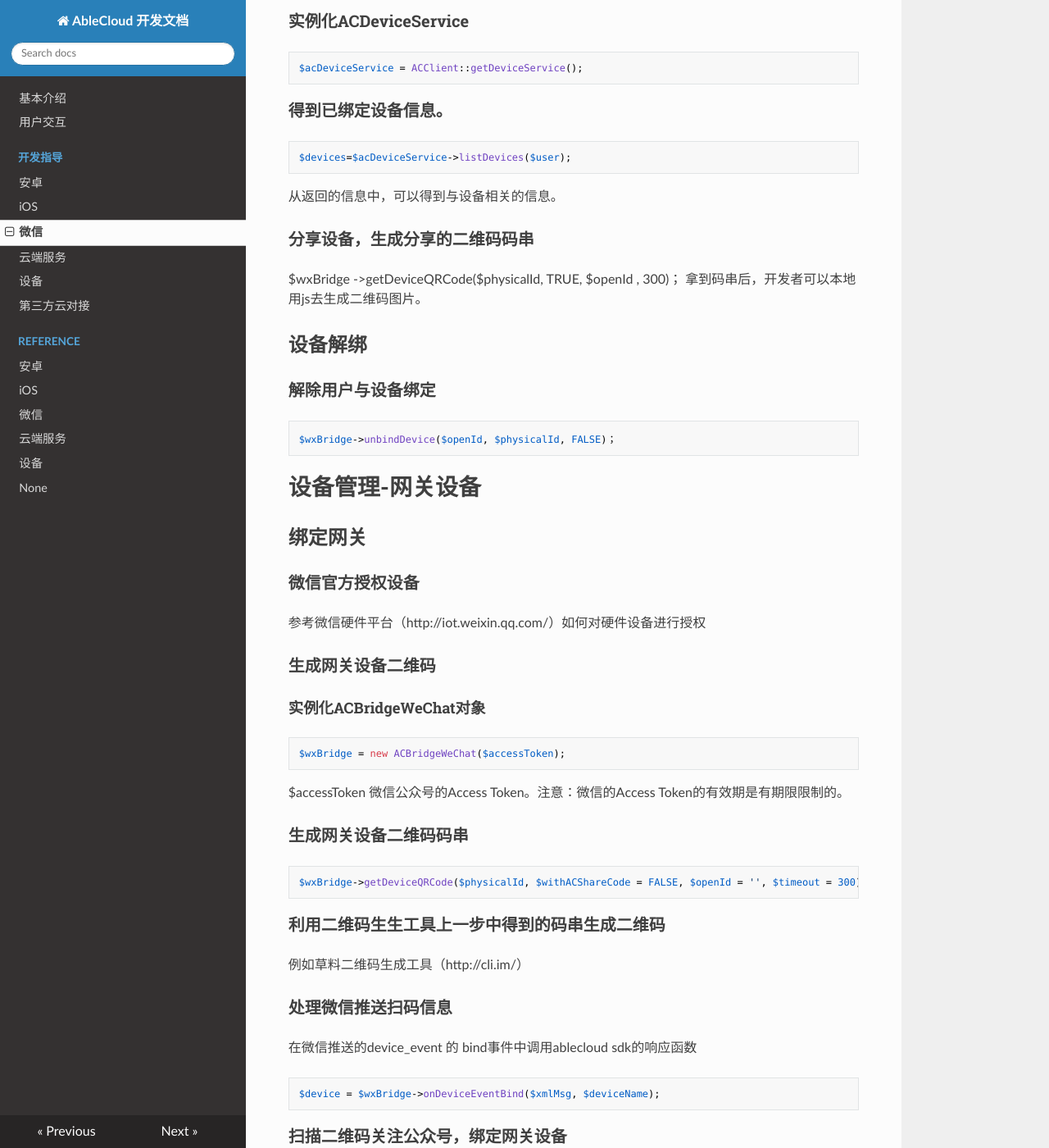
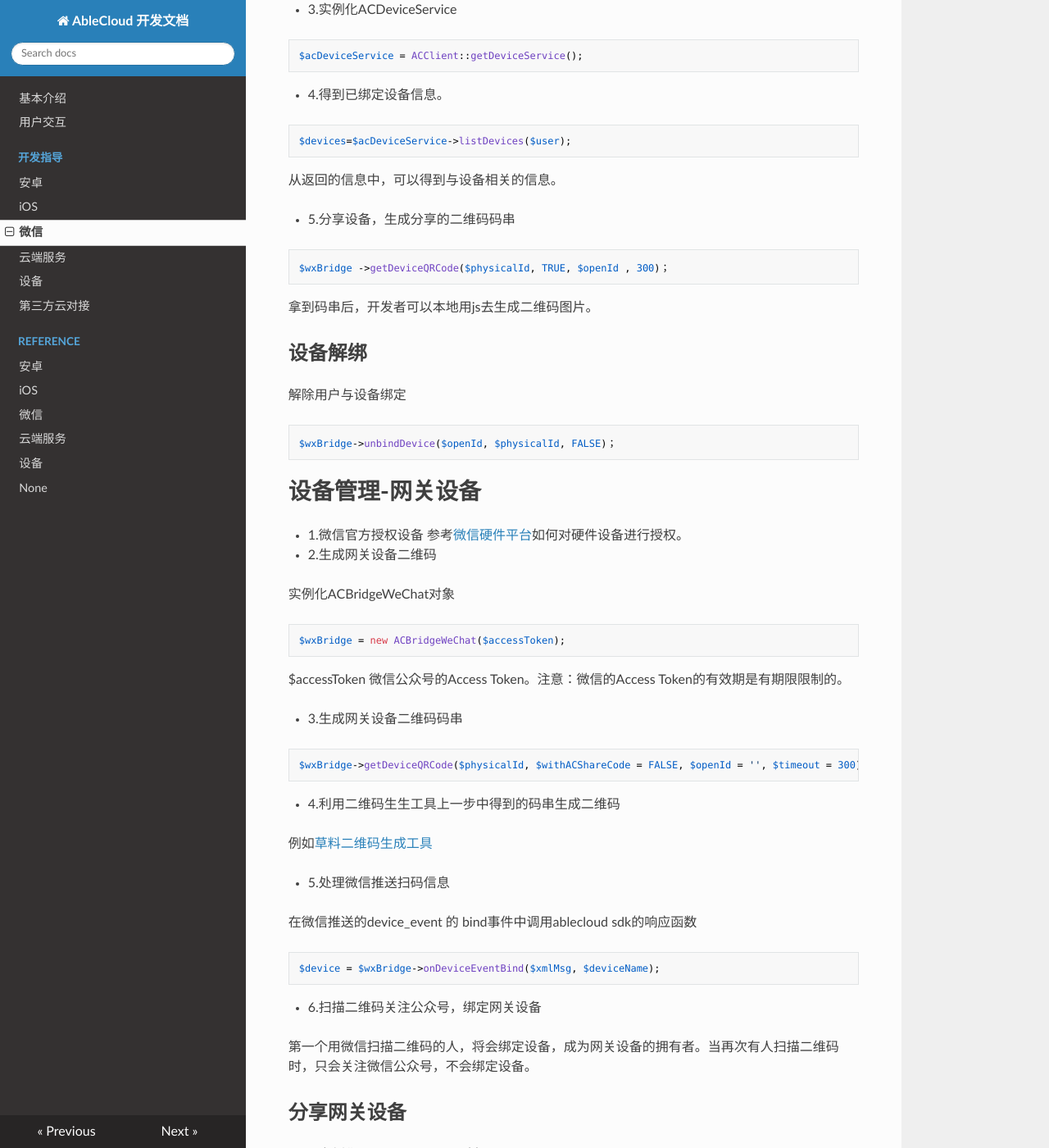
Before and after one commit to JessonW/rd_docs, an MkDocs documentation site: the page built from docs/develop_guide/wechat.md, in a window 1280 px wide and 1400 px high, scrolled down 2124 px. Shown: the whole window at 82% size. Built offline with MkDocs 1.6.1, drawn with Linux system fonts in a browser that asks for light colours; nearby versions of some CDN libraries; old or Windows-style settings are respelled for this version of MkDocs; some of the changed text lies outside the part shown.

Commit message:
update wechat develop guide

````diff
--- a/docs/develop_guide/wechat.md
+++ b/docs/develop_guide/wechat.md
@@ -81,34 +81,65 @@ $device = $wxBridge->onDeviceEventBind($xmlMsg, $deviceName);
 
 
 ##设备激活
+
 ###调起微信airkiss页面
+
 在手机连上wifi的情况下，在aikiss页面输入wifi密码，等待设备连接云端。
 微信airkiss相关内容请参参考微信官方文档。
+
+
+
 ##设备分享
-###实例化ACBridgeWeChat对象
+
+
+- 1.实例化ACBridgeWeChat对象
+
 ```php
 $wxBridge = new ACBridgeWeChat($accessToken);
 ```
 $accessToken 微信公众号的Access Token。注意：微信的Access Token的有效期是有期限限制的。
 
-###实例化user对象
+
+
+- 2.实例化user对象
+
+
 ```php
 $user=$wxBridge->getUser($openid);
 ```
-###实例化ACDeviceService
+
+
+
+- 3.实例化ACDeviceService
+
 ```php
 $acDeviceService = ACClient::getDeviceService();
 ```
-###得到已绑定设备信息。
+
+
+
+- 4.得到已绑定设备信息。
+
+
 ```php
 $devices=$acDeviceService->listDevices($user);
 ```
 从返回的信息中，可以得到与设备相关的信息。
-###分享设备，生成分享的二维码码串
+
+
+- 5.分享设备，生成分享的二维码码串
+
+```php
 $wxBridge ->getDeviceQRCode($physicalId, TRUE, $openId , 300)；
+```
+
 拿到码串后，开发者可以本地用js去生成二维码图片。
+
+
 ##设备解绑
-###解除用户与设备绑定
+
+解除用户与设备绑定
+
 ```php
 $wxBridge->unbindDevice($openId, $physicalId, FALSE)；
 ```
@@ -116,105 +147,173 @@ $wxBridge->unbindDevice($openId, $physicalId, FALSE)；
 
 
 #设备管理-网关设备
-##绑定网关
-###微信官方授权设备
-参考微信硬件平台（http://iot.weixin.qq.com/）如何对硬件设备进行授权
-###生成网关设备二维码
-####实例化ACBridgeWeChat对象
+
+- 1.微信官方授权设备
+参考[微信硬件平台](http://iot.weixin.qq.com/)如何对硬件设备进行授权。
+
+
+
+
+- 2.生成网关设备二维码
+
+实例化ACBridgeWeChat对象
+
 ```php
 $wxBridge = new ACBridgeWeChat($accessToken);
 ```
+
 $accessToken 微信公众号的Access Token。注意：微信的Access Token的有效期是有期限限制的。
-###生成网关设备二维码码串
+
+
+- 3.生成网关设备二维码码串
 ```php
 $wxBridge->getDeviceQRCode($physicalId, $withACShareCode = FALSE, $openId = '', $timeout = 300);
 ```
-###利用二维码生生工具上一步中得到的码串生成二维码
-例如草料二维码生成工具（http://cli.im/）
-###处理微信推送扫码信息
+
+- 4.利用二维码生生工具上一步中得到的码串生成二维码
+
+例如[草料二维码生成工具](http://cli.im/)
+
+
+
+- 5.处理微信推送扫码信息
+
 在微信推送的device_event 的 bind事件中调用ablecloud sdk的响应函数
+
 ```php
 $device = $wxBridge->onDeviceEventBind($xmlMsg, $deviceName);
 ```
-###扫描二维码关注公众号，绑定网关设备
+
+- 6.扫描二维码关注公众号，绑定网关设备
+
 第一个用微信扫描二维码的人，将会绑定设备，成为网关设备的拥有者。当再次有人扫描二维码时，只会关注微信公众号，不会绑定设备。
+
 ##分享网关设备
-###实例化ACBridgeWeChat对象
+
+
+- 1.实例化ACBridgeWeChat对象
+
 ```php
 $wxBridge = new ACBridgeWeChat($accessToken);
 ```
+
 $accessToken 微信公众号的Access Token。注意：微信的Access Token的有效期是有期限限制的。
-###实例化user对象
+
+
+- 2.实例化user对象
+
 ```php
 $user=$wxBridge->getUser($openid);
 ```
-###实例化ACDeviceService
+
+- 3.实例化ACDeviceService
+
 ```php
 $acDeviceService = ACClient::getDeviceService();
 ```
-###得到已绑定设备信息。
+
+- 4.得到已绑定设备信息。
+
 ```php
 $devices=$acDeviceService->listDevices($user);
 ```
+
 从返回的信息中，可以得到与设备相关的信息。
-###分享设备，生成分享的二维码码串。
+
+- 5.分享设备，生成分享的二维码码串。
+
 ```php
 $wxBridge ->getDeviceQRCode($physicalId, TRUE, $openId , 300)；
 ```
+
 拿到码串后，开发者可以本地用js去生成二维码图片。
 
 
 ##网关激活
-###调起微信airkiss页面
+调起微信airkiss页面
 在手机连上wifi的情况下，在aikiss页面输入wifi密码，等待连接。
 微信airkiss相关内容请参参考微信官方文档。
+
+
 ##绑定子设备
-###开启网关接入
-####实例化ACDeviceService
+
+
+### 1.开启网关接入
+
+(1)实例化ACDeviceService
+
 ```php
 $acDeviceService = ACClient::getDeviceService();
 ```
-####实例化user对象
+
+(2)实例化user对象
+
 用关注公众号用户的openid，去实例化user对象。如何去获取用户的openid详见微信官方参考文档。
-####列举已绑定gateway列表
+
+(3)列举已绑定gateway列表
+
 ```php
 $gateways=$acDeviceService->listGateways($user);
 ```
+
 从返回的信息可以得到gateway的相关信息。
-####开启网关接入功能
+
+(4)开启网关接入功能
+
 ```php
 $acDeviceService ->openGatewayMatch($deviceId, $user, $timeout = 300)
 ```
+
 操作成功开启网关设备允许新的子设备接入的功能。
-###绑定子设备
-####列举新的子设备
+
+
+
+###2.绑定子设备
+
+(1)列举新的子设备
+
 ```php
 $acDeviceService –>listNewSubDevicesFromGateway($user, $gatewayId)；
 ```
+
 从返回的信息中可以得到子设备的相关信息。
-####绑定新的子设备到gateway
+
+(2)绑定新的子设备到gateway
+
 ```php
 $acDeviceService–>addSubDeviceToGateway($user,$gatewayId,$physicalId, $name)
 ```
-###关闭网关接入功能
+
+### 3.关闭网关接入功能
+
 ```php
 $acDeviceService ->closeGatewayMatch($deviceId, $user);
 ```
+
 操作成功关闭网关设备允许新的子设备接入的功能。
-$deviceId设备逻辑id。
+
+$deviceId为设备逻辑id。
+
+
 ##设备解绑
-###解绑网关
-####实例化ACBridgeWeChat对象
+
+### 1.解绑网关
+
+（1）实例化ACBridgeWeChat对象
+
 ```php
 $wxBridge = new ACBridgeWeChat($accessToken);
 ```
+
 $accessToken 微信公众号的Access Token。注意：微信的Access Token的有效期是有期限限制的。
 
-####解绑网关
+（2）解绑网关
+
 ```php
 $wxBridge->unbindDevice($openId, $physicalId, $isGateway = TRUE)
 ```
-###解绑子设备
+
+### 2.解绑子设备
 
 ```php
 $acDeviceService–>deleteSubDeviceFromGateway($user, $deviceId)
@@ -223,24 +322,31 @@ $acDeviceService–>deleteSubDeviceFromGateway($user, $deviceId)
 
 #OTA
 
-##检查更新
-###实例化ACOtaService
+###1.检查更新
+
+- （1）实例化ACOtaService
+
 ```php
 $otaService=ACClient::getOtaService();
 ```
-###检查更新
+- （2）检查更新
+
 ```php
 $otaService-> checkUpdate($user, $deviceId);
 ```
 通过返回的版本信息，可以来判断是否有新版本需要升级。
-##确认升级
+
+###2.确认升级
 ```php
 $otaService->confirmUpdate($user, $deviceId, $toVersion);
 ```
 调用这个方法可以升级设备的固件
 
+
+
 #和云端通信
-##上报数据到云端
+
+##发送消息到设备
 ###实例化ACRequest对象
 
 ```php
@@ -248,55 +354,71 @@ $request=new  ACRequest($serviceName, $methodName, $serviceVersion = 1);
  ```
 
 ###设置json格式的消息内容
+
 ```php
 $request –>setPayloadAsJSON($payload);
 ```
+
 $payload string类型的数据,为上传到云端的消息内容，必须是json格式
+
 ###设置二进制格式的消息内容
+
 ```php
 $request –>setPayloadAsJSON($payload);
 ```
+
 $payload string类型的数据,为上传到云端的消息内容，必须是二进制格式
-###上传数据到云端
+
+##发送消息到服务
 ```php
 ACClient-> sendToService($request);
 ```
+
+
 #定时任务
-##添加定时任务
-###获取ACTimerTaskService对象
+###添加定时任务
+###1.获取ACTimerTaskService对象
 ```php
 $acTimerTaskService=ACClient->getTimerTaskService();
 ```
-###新增定时任务
+###2.新增定时任务
 ```php
 $acTimerTaskService ->addTask($task, $user)
 ```
 $task为ACTimerTask对象，表示要新添加的任务。
 $user 为ACUser对象，表示定义该任务的用户。
 返回TRUE表示操作成功，否则表示操作失败。失败时，可调用getLastError()获取错误信息。
-##启动定时任务
-###列举定时任务
+
+###启动定时任务
+
+
+- 1.列举定时任务
 ```php
 $acTimerTaskService ->listTasks($user, $deviceId);
 ```
 $deviceId 整数，是设备的逻辑ID。操作成功时，返回一个数组，数组的元素是ACTimerTask对象。
-###启动定时任务
+
+
+- 2.启动定时任务
 ```php
 $acTimerTaskService ->startTask($user, $deviceId, $taskId)
 ```
 $taskId 整数，是要被启动的任务的ID。
-##停止定时任务
+
+###停止定时任务
 ```php
 $acTimerTaskService ->stopTask($user, $deviceId, $taskId)
 ```
-##修改定时任务
 ###修改定时任务
+
 ```php
 $acTimerTaskService ->modifyTask($taskId, $task, $user)
 ```
+
 $task ACTimerTask对象，表示任务的新内容。
-##删除定时任务
+
 ###删除定时任务
+
 ```php
 $acTimerTaskService ->deleteTask($user, $deviceId, $taskId)；
 ```
````
